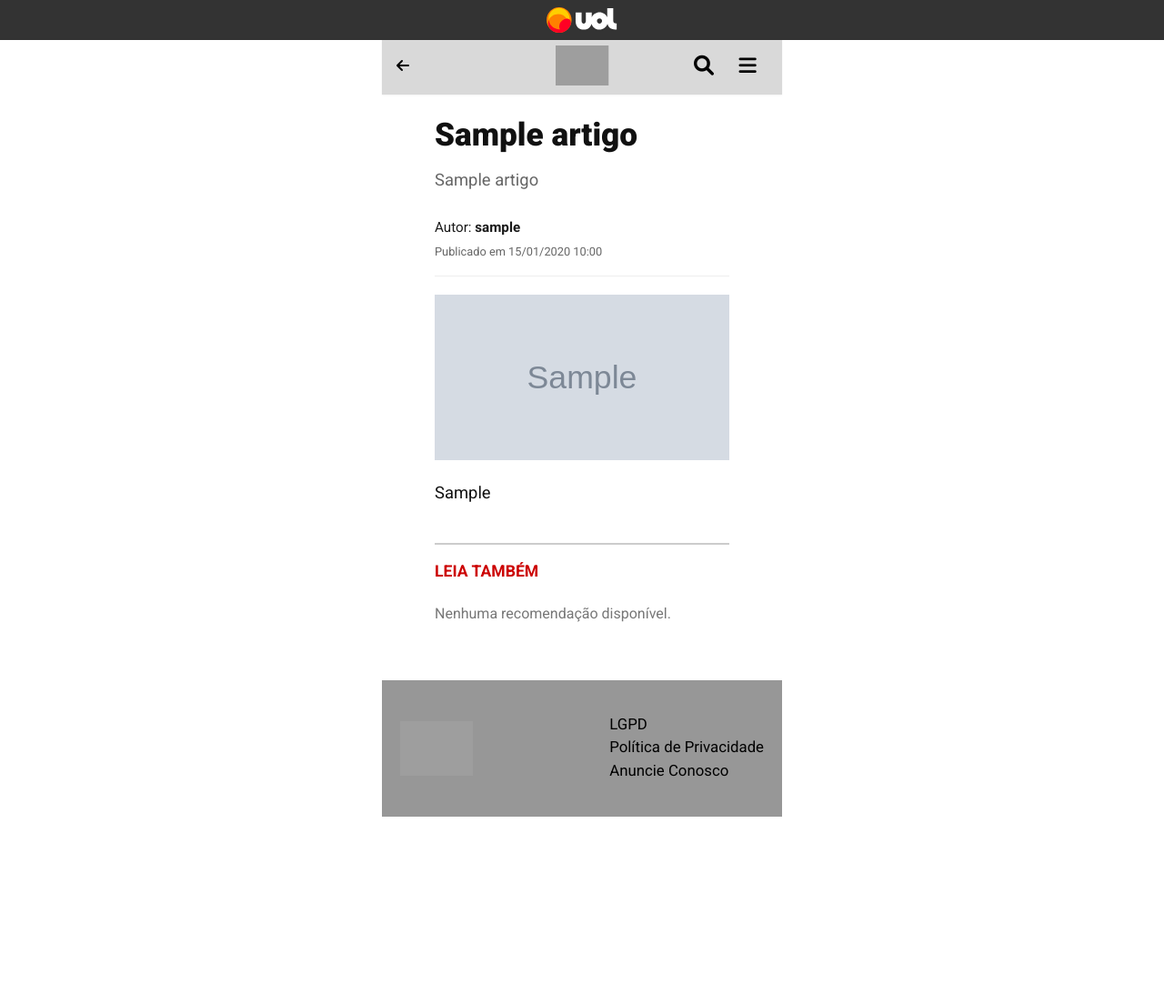
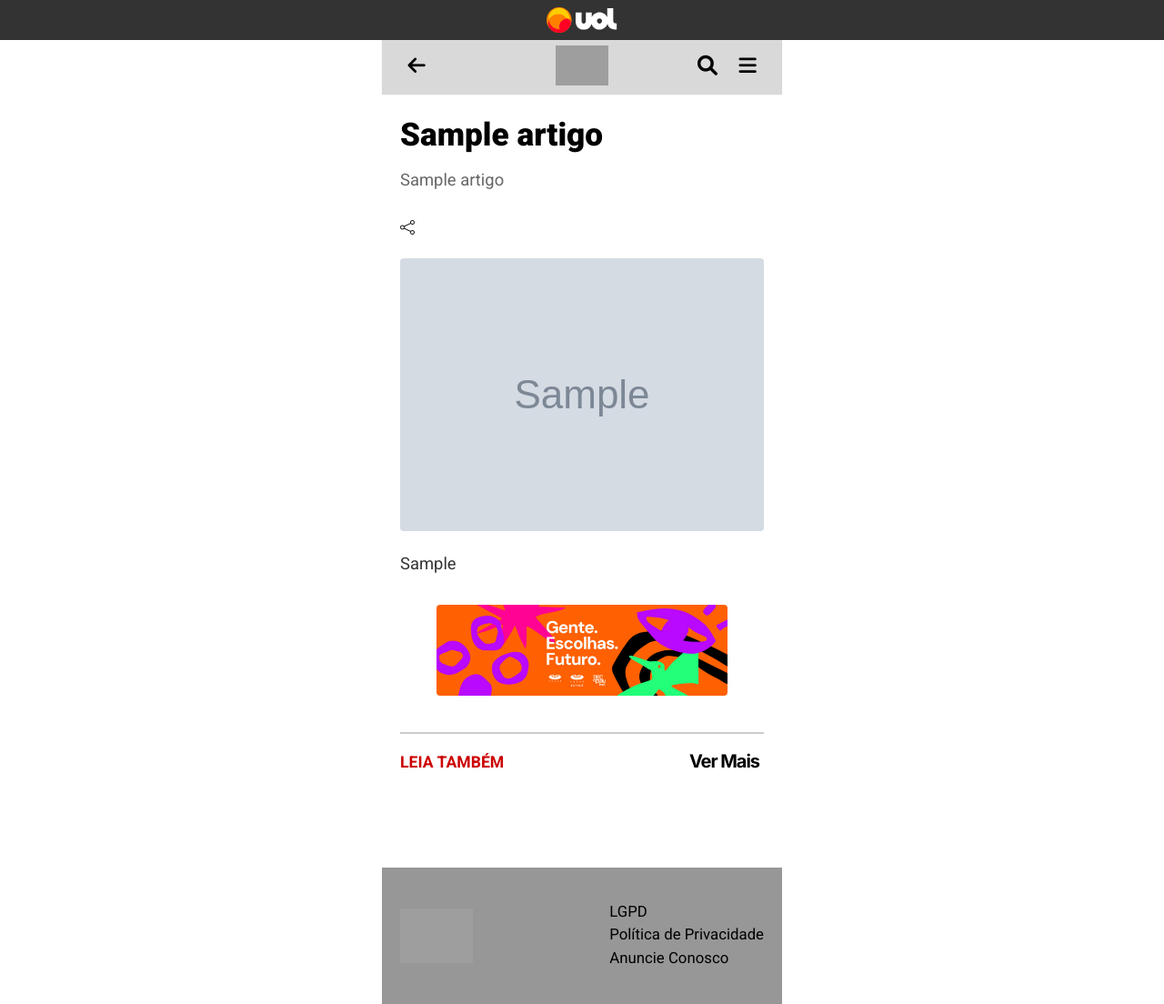
Before and after one commit to Lucascbayma/KIVO, a Django app: page /artigo/1/ in a window 1280 px wide. Shown: the whole page at 91% size. Before the commit the page ends 898 px from the top, so only its background shows below. Run offline with Django 4.2, Linux system fonts and the light colour scheme; tables that the repository leaves empty hold one stand-in row (values such as "Sample post"); grey boxes marked "Sample" are stand-in pictures; grey boxes are pictures that could not be loaded.

Commit message:
commit do corpo da tela de ler noticia, faltando apenas ajustes na paleta da cor e tamanho de textos

```diff
--- a/jornal/static/jornal/css/ler_noticia.css
+++ b/jornal/static/jornal/css/ler_noticia.css
@@ -1,4 +1,6 @@
 /* Seu_App/static/jornal/css/ler_noticia.css */
+
+/* Importando fonte Roboto */
 @import url('https://fonts.googleapis.com/css2?family=Roboto:wght@400;700;900&display=swap');
 
 :root {
@@ -8,116 +10,41 @@
     --largura-maxima: 440px;
 }
 
-* {
+/* Reset básico local */
+.container-noticia * {
     margin: 0;
     padding: 0;
     box-sizing: border-box;
 }
 
-body {
+/* O Body já é controlado pelo style.css global, mas garantimos a fonte aqui */
+body#body-noticia {
     font-family: 'Roboto', Arial, sans-serif;
     line-height: 1.6;
     color: var(--cor-principal-texto);
     background-color: #FFF;
-    max-width: var(--largura-maxima);
-    margin: 0 auto;
-}
-
-.header {
-    width: 440px;
-    height: 64px;
-    flex-shrink: 0;
-    background-color: #D9D9D9;
-    margin: 0 auto;
-
-    /* Layout Flex para as pontas (Seta e Grupo Direita) */
-    display: flex;
-    align-items: center;
-    justify-content: space-between;
-    padding: 0 15px;
-
-    /* Necessário para o posicionamento absoluto do logo */
-    position: relative;
-}
-
-/* Estilo geral para links/ícones no header */
-.header-icon {
-    display: flex;
-    align-items: center;
-    justify-content: center;
-    text-decoration: none;
-    color: #000;
-    flex-shrink: 0;
-}
-
-/* 1. Seta Voltar (Imagem frame 2) */
-.back-arrow {
-    padding: 0;
-    /* Removemos qualquer tamanho fixo do link, deixamos a imagem definir */
-}
-
-.back-arrow img {
-    width: 50px;
-    height: 46px;
-    display: block;
-}
-
-/* 2. Logo Container (Centralizado Absolutamente) */
-/* Isso garante que o logo fique EXATAMENTE no centro, independente do tamanho dos ícones laterais */
-.logo-container {
-    position: absolute;
-    left: 50%;
-    transform: translateX(-50%);
-    z-index: 10;
-    display: flex;
-    align-items: center;
-    justify-content: center;
-}
-
-.logo-img {
-    height: 40px;
-    width: auto;
-}
-
-/* Grupo da Direita (Agrupa Busca + Menu) */
-.header-right-group {
-    display: flex;
-    align-items: center;
-    gap: 15px; /* Espaço entre a Lupa e o Menu */
-}
-
-/* 3. Busca (search-btn) */
-.search-btn i {
-    font-size: 22px;
-}
-
-/* 4. Menu Hamburguer (Frame 1) */
-.hamburger-label {
-    width: 44px;
-    height: 44px;
-}
-
-.hamburger-label i {
-    font-size: 30px;
 }
 
 /* ========================================= */
-/* CONTEÚDO DA NOTÍCIA             */
+/* CONTEÚDO DA NOTÍCIA (Miolo)               */
 /* ========================================= */
 
 .container-noticia {
     max-width: var(--largura-maxima);
     margin: 0 auto;
-    padding: 20px;
+    padding: 20px 20px 40px 20px; /* Espaçamento interno */
 }
 
+/* Título Principal (H1) */
 .titulo-noticia {
     font-size: 2.2rem;
     font-weight: 900;
     line-height: 1.15;
     margin-bottom: 15px;
+    color: #000;
 }
 
+/* Subtítulo / Lead */
 .lead-noticia {
     font-size: 1.15rem;
     font-weight: 400;
@@ -125,6 +52,7 @@ body {
     margin-bottom: 25px;
 }
 
+/* Área de Autor e Data */
 .metadados-e-compartilhamento {
     display: flex;
     margin-bottom: 20px;
@@ -153,62 +81,30 @@ body {
     color: var(--cor-secundaria-texto);
 }
 
-.compartilhamento-lateral {
-    position: absolute;
-    left: -40px;
-    top: 5px;
-    display: flex;
-    flex-direction: column;
-    align-items: center;
-}
-
-.social-icon {
-    display: flex;
-    justify-content: center;
-    align-items: center;
-    width: 25px;
-    height: 25px;
-    border-radius: 50%;
-    margin-bottom: 8px;
-    color: white;
-    font-size: 0.8rem;
-    text-decoration: none;
-    transition: opacity 0.2s;
-}
-
-.whatsapp { background-color: #25D366; }
-.facebook { background-color: #3b5998; }
-.compartilhar { background-color: #666; }
-
+/* Imagem Principal */
 .imagem-principal {
     margin: 20px 0;
+    width: 100%;
 }
 
 .imagem-principal img {
-    max-width: 100%;
-    width: 324px;
-    height: 182.25px;
-    aspect-ratio: 324 / 182.25;
+    width: 100%;
+    height: auto;
+    max-height: 300px;
+    object-fit: cover;
     display: block;
     margin: 0 auto;
+    border-radius: 4px;
 }
 
-.legenda-imagem {
-    font-size: 0.85rem;
-    color: var(--cor-secundaria-texto);
-    margin-top: 5px;
-}
-
+/* Texto da Notícia */
 .conteudo-noticia p {
     font-size: 1.15rem;
     margin-bottom: 25px;
     line-height: 1.7;
     text-align: justify;
     font-weight: 400;
-}
-
-.destaque {
-    font-weight: 700;
+    color: #333;
 }
 
 .destaque-link {
@@ -216,11 +112,16 @@ body {
     color: var(--cor-link);
 }
 
+/* ========================================= */
+/* NOTÍCIAS RELACIONADAS (CARROSSEL)         */
+/* ========================================= */
 
 .noticias-relacionadas {
     margin-top: 40px;
     border-top: 2px solid #ccc;
     padding-top: 15px;
+    width: 100%;
+    overflow: hidden; /* Evita vazamento lateral na página */
 }
 
 .titulo-relacionadas {
@@ -228,45 +129,145 @@ body {
     font-weight: 700;
     color: #cc0000;
     margin-bottom: 20px;
+    text-transform: uppercase;
 }
 
-.relacionada-item {
-    margin-bottom: 0;
-    padding-bottom: 0;
-    border-bottom: none;
+/* Container flexível com rolagem (Carrossel) */
+.grid-relacionadas {
+    display: flex;
+    flex-direction: row;
+    gap: 16px; /* Espaço entre os cartões */
+    overflow-x: auto; /* Permite rolar horizontalmente */
+    padding-bottom: 10px;
+    scroll-snap-type: x mandatory; /* Efeito de snap ao rolar */
+    -webkit-overflow-scrolling: touch;
 }
 
-.relacionada-item:last-child {
-    border-bottom: none;
+/* Customização da barra de rolagem (opcional) */
+.grid-relacionadas::-webkit-scrollbar {
+    height: 4px;
+}
+.grid-relacionadas::-webkit-scrollbar-thumb {
+    background-color: #ccc;
+    border-radius: 4px;
+}
+
+/* O Cartão Individual */
+.relacionada-item {
+    flex: 0 0 auto; /* Impede encolhimento */
+    width: 252px; /* Largura calculada aprox. pela proporção da imagem */
+    scroll-snap-align: start;
 }
 
 .link-relacionada {
-    display: block;
+    display: flex;
+    flex-direction: column;
     text-decoration: none;
+    height: 100%;
 }
 
+/* Container da Imagem do Carrossel */
 .thumb-relacionada {
     width: 100%;
-    height: 150px;
-    flex-shrink: 0;
+    /* Altura fixa solicitada */
+    height: 142px;
+    margin-bottom: 10px;
+    border-radius: 4px;
     overflow: hidden;
-    margin-right: 0;
 }
 
+/* A Imagem do Carrossel */
 .thumb-relacionada img {
+    width: 100%;
+    height: 100%;
+    object-fit: cover;
+
+    /* Medidas e proporção solicitadas */
+    align-self: stretch;
+    aspect-ratio: 126/71;
+}
+
+/* Título do item no carrossel */
+.titulo-item-relacionado {
+    font-size: 1rem;
+    font-weight: 700;
+    color: var(--cor-link);
+    line-height: 1.3;
+    white-space: normal;
+    transition: color 0.2s;
+}
+
+.link-relacionada:hover .titulo-item-relacionado {
+    color: #000;
+}
+
+.anuncio-interno-noticia {
+    width: 320px;
+    height: 100px;
+    margin: 30px auto; /* Centralizado e com espaçamento */
+    display: flex;
+    justify-content: center;
+    align-items: center;
+    overflow: hidden;
+    border-radius: 4px; /* Opcional, para ficar bonito */
+}
+
+.anuncio-interno-noticia img {
     width: 100%;
     height: 100%;
     object-fit: cover;
 }
 
-.titulo-item-relacionado {
-    font-size: 1rem;
-    font-weight: 700;
-    color: var(--cor-link);
-    line-height: 1.3;
-    transition: color 0.2s;
+/* ========================================= */
+/* 3. CABEÇALHO "LEIA TAMBÉM" + "VER MAIS"   */
+/* ========================================= */
+
+/* Container para alinhar Título e Botão na mesma linha */
+.header-relacionadas {
+    display: flex;
+    justify-content: space-between;
+    align-items: center;
+    margin-bottom: 20px;
+    padding-right: 5px; /* Ajuste fino */
 }
 
-.link-relacionada:hover .titulo-item-relacionado {
-    color: var(--cor-principal-texto);
+/* Ajuste no título para não ter margem inferior duplicada */
+.titulo-relacionadas {
+    margin-bottom: 0;
+    /* Mantém as cores e fontes que já definimos antes */
 }
+
+/* O BOTÃO "VER MAIS" (Especificações Exatas) */
+.btn-ver-mais {
+    display: flex;
+    width: 103px;
+    height: 32px;
+    flex-direction: column;
+    justify-content: center;
+
+    color: #000;
+    font-family: 'Inter', sans-serif; /* Certifique-se de importar Inter no HTML */
+    font-size: 20px;
+    font-style: normal;
+    font-weight: 700;
+    line-height: 29.044px; /* 145.219% */
+    letter-spacing: -1.037px;
+
+    text-decoration: none; /* Remove sublinhado padrão de links */
+    text-align: right; /* Alinha o texto à direita da caixa */
+    white-space: nowrap;
+}
+
+.btn-ver-mais:hover {
+    color: #cc0000; /* Feedback visual ao passar o mouse */
+}
+
+.header-icon-btn,
+.header-icon-btn:hover,
+.header-icon-btn:focus,
+.search-btn {
+    text-decoration: none !important; /* Remove sublinhado de link */
+    border-bottom: none !important;   /* Remove bordas inferiores se houver */
+    outline: none !important;         /* Remove contorno de foco */
+    box-shadow: none !important;      /* Remove sombras indesejadas */
+}
--- a/jornal/templates/ler_noticia.html
+++ b/jornal/templates/ler_noticia.html
@@ -10,6 +10,7 @@
     <link rel="stylesheet" href="{% static 'jornal/css/style.css' %}">
     <link rel="stylesheet" href="https://cdnjs.cloudflare.com/ajax/libs/font-awesome/6.0.0-beta3/css/all.min.css">
     <link rel="stylesheet" href="https://cdn.jsdelivr.net/npm/bootstrap-icons@1.11.3/font/bootstrap-icons.min.css">
+    <link rel="stylesheet" href="https://fonts.googleapis.com/css2?family=Inter:wght@400;700&display=swap">
 </head>
 
 <body id="body-noticia" data-noticia-titulo="{{ noticia.title|default:noticia.titulo }}">
@@ -22,67 +23,36 @@
 
     <nav class="mobile-menu" id="mobile-menu-panel">
         <div class="menu-header">
-            <label for="hamburger-toggle" class="mobile-menu-close" aria-label="Fechar menu">
-                &times;
-            </label>
+            <label for="hamburger-toggle" class="mobile-menu-close">&times;</label>
         </div>
-
         <div class="mobile-menu-body">
-            <div class="menu-group-accordion">
-                <input type="checkbox" id="nav-toggle-institucional" class="submenu-toggle">
-                <label for="nav-toggle-institucional" class="menu-label-accordion">
-                    <span class="chevron">&#8964;</span> Institucional
-                </label>
-                <ul class="menu-indented">
-                    <li><a href="#">Quem somos</a></li>
-                    <li><a href="#">História</a></li>
-                </ul>
-            </div>
-
             <a class="menu-link-main" href="{% url 'jornal:home' %}">Home</a>
             <a class="menu-link-main" href="{% url 'jornal:todas_as_noticias' %}">Últimas Notícias</a>
-
-            <div class="menu-group-accordion">
-                <input type="checkbox" id="nav-toggle-noticias" class="submenu-toggle">
-                <label for="nav-toggle-noticias" class="menu-label-accordion">
-                    <span class="chevron">&#8964;</span> Todas as Notícias
-                </label>
-                <ul class="menu-indented">
-                    <li><a href="#">Ver todas</a></li>
-                    <li><a href="#">Esportes</a></li>
-                    <li><a href="#">Política</a></li>
-                    <li><a href="#">Educação</a></li>
-                </ul>
-            </div>
-            <a class="menu-link-main" href="{% url 'jornal:newsletter_subscribe' %}">Newsletter</a>
-            <a href="/adicionar/" class="btn-adicionar-noticia-mobile">
-                  + Adicionar Notícia
-            </a>
             </div>
     </nav>
     <label for="hamburger-toggle" class="mobile-menu-overlay"></label>
 
     <header class="header">
-
-        <a onclick="history.back()" class="header-icon back-arrow" title="Voltar" style="cursor: pointer;">
+        <div class="col left">
+            <a onclick="history.back()" class="header-icon-btn" style="cursor: pointer;" title="Voltar">
                 <i class="fas fa-arrow-left"></i>
             </a>
+        </div>
 
+        <div class="col center">
             <div class="logo-container">
                 <img src="{% static 'jornal/imagens/logo.svg' %}" alt="JC" class="logo-img">
             </div>
+        </div>
 
-        <div class="header-right-group">
-
-            <a href="#" class="header-icon search-btn" title="Buscar">
+        <div class="col right">
+            <a href="#" class="header-icon-btn search-btn" title="Buscar">
                 <i class="fas fa-magnifying-glass"></i>
             </a>
-
-            <label for="hamburger-toggle" class="header-icon hamburger-label" id="Frame-1" title="Menu" style="cursor: pointer;">
+            <label for="hamburger-toggle" class="hamburger-label" title="Menu">
                 <i class="fas fa-bars"></i>
             </label>
         </div>
-
     </header>
 
     <main class="container-noticia" style="padding-top: 64px;">
@@ -94,95 +64,72 @@
             <p class="lead-noticia">{{ noticia.description|default:noticia.subtitulo }}</p>
         </header>
 
-        <div class="metadados-e-compartilhamento">
-            <div class="info-data-autor">
-                {% if noticia.source_id %}
-                    <p class="autor">Fonte: <strong>{{ noticia.source_id }}</strong></p>
-                {% endif %}
-                {% if noticia.autor %}
-                    <p class="autor">Autor: <strong>{{ noticia.autor }}</strong></p>
-                {% endif %}
-                {% if noticia.pubDate %}
-                    <p class="datas">Publicado em {{ noticia.pubDate|date:"d/m/Y" }} às {{ noticia.pubDate|date:"H:i" }}</p>
-                {% elif noticia.publicado_em %}
-                    <p class="datas">Publicado em {{ noticia.publicado_em|date:"d/m/Y H:i" }}</p>
-                {% elif noticia.data_publicacao %}
-                     <p class="datas">Publicado em {{ noticia.data_publicacao }}</p>
-                {% endif %}
                 </div>
+        </div>
+
+        <div class="share-topo">
+            <i class="bi bi-share"></i>
         </div>
 
         <figure class="imagem-principal">
             {% if noticia.image_url %}
-                <img src="{{ noticia.image_url }}" alt="{{ noticia.title }}" onerror="this.onerror=null; this.style.display='none';">
+                <img src="{{ noticia.image_url }}" alt="{{ noticia.title }}">
             {% elif noticia.imagem %}
                 <img src="{{ noticia.imagem.url }}" alt="{{ noticia.titulo }}">
-            {% else %}
-                <div style="padding:40px; text-align:center; background:#f9f9f9; color:#999; border-radius:8px;">(Sem imagem de capa)</div>
             {% endif %}
         </figure>
 
         <section class="conteudo-noticia">
             {% if noticia.conteudo %}
                 <p style="white-space: pre-line;">{{ noticia.conteudo }}</p>
-            {% elif noticia.content %}
-                <p style="white-space: pre-line;">{{ noticia.content }}</p>
             {% else %}
-                <p><strong>A notícia completa só pode ser acessada na fonte original.</strong></p>
-                <p>Para continuar lendo, use o link abaixo:</p>
-                <a href="{{ noticia.link }}" target="_blank" class="destaque-link" id="link-fonte-original" style="display:block;margin-top:15px;font-size:1.15rem;">[LEIA MAIS] Fonte: {{ noticia.source_id|default:"Fonte Externa" }}</a>
+                <p>{{ noticia.description }}</p>
+                <a href="{{ noticia.link }}" target="_blank" class="destaque-link">[LEIA MAIS NA FONTE]</a>
             {% endif %}
         </section>
 
+        <div class="anuncio-interno-noticia">
+            <img src="{% static 'jornal/imagens/anuncio.jpg' %}" alt="Publicidade">
+        </div>
+
         <section class="noticias-relacionadas">
+
+            <div class="header-relacionadas">
                 <h2 class="titulo-relacionadas">LEIA TAMBÉM</h2>
+                <a href="{% url 'jornal:todas_as_noticias' %}" class="btn-ver-mais">Ver Mais</a>
+            </div>
+
             {% if recomendacoes %}
-                <div class="grid-relacionadas" style="display: grid; grid-template-columns: repeat(auto-fill, minmax(200px, 1fr)); gap: 20px;">
+                <div class="grid-relacionadas">
                 {% for rec in recomendacoes %}
                     <article class="relacionada-item">
                         <a href="{% if rec.id %}{% url 'artigo_detalhe' rec.id %}{% else %}{% url 'detalhe_noticia_estatica' %}?link={{ rec.link }}{% endif %}" class="link-relacionada">
                             <div class="thumb-relacionada">
                                 {% if rec.image_url %}
-                                    <img src="{{ rec.image_url }}" alt="{{ rec.title|default:rec.titulo }}">
+                                    <img src="{{ rec.image_url }}" alt="{{ rec.title }}">
                                 {% elif rec.imagem %}
                                     <img src="{{ rec.imagem.url }}" alt="{{ rec.titulo }}">
                                 {% else %}
-                                    <div style="width:100%; height:150px; background:#eee; display:flex; align-items:center; justify-content:center; border-radius:4px;">Sem Imagem</div>
+                                    <div class="sem-imagem">Sem Imagem</div>
                                 {% endif %}
                             </div>
-                            <p class="titulo-item-relacionado" style="margin-top:10px; font-weight:600;">{{ rec.title|default:rec.titulo }}</p>
+                            <p class="titulo-item-relacionado">{{ rec.title|default:rec.titulo|truncatechars:60 }}</p>
                         </a>
                     </article>
                 {% endfor %}
                 </div>
-            {% else %}
-                <p style="color:#777;">Nenhuma recomendação disponível.</p>
             {% endif %}
         </section>
 
-    {% else %}
-        <header class="header-noticia">
-            <h1 class="titulo-noticia">Erro ao Carregar Notícia</h1>
-            <p class="lead-noticia">Não foi possível carregar os dados desta notícia. <br> Volte para a <a href="{% url 'home' %}">Página Inicial</a> e tente novamente.</p>
-        </header>
     {% endif %}
 
     </main>
-
-    <div id="banner-continuar-leitura" style="display: none;">
-        <div class="conteudo-banner">
-            <span class="mensagem-banner">Você estava lendo: <strong id="titulo-noticia-banner"></strong></span>
-            <a id="link-noticia-banner" href="#" class="btn-voltar-leitura">Deseja voltar para o artigo?</a>
-            <button id="fechar-banner" class="btn-fechar">×</button>
-        </div>
-    </div>
 
     <footer class="footer-jcpe">
         <div class="footer-container">
             <div class="footer-logo">
                 <img src="{% static 'jornal/imagens/logo.svg' %}" alt="Logo JC PE">
             </div>
-
             <div class="footer-links">
                 <span class="footer-text">LGPD</span>
                 <span class="footer-text">Política de Privacidade</span>
```
Lines whose indentation alone changed are shown as unchanged.
